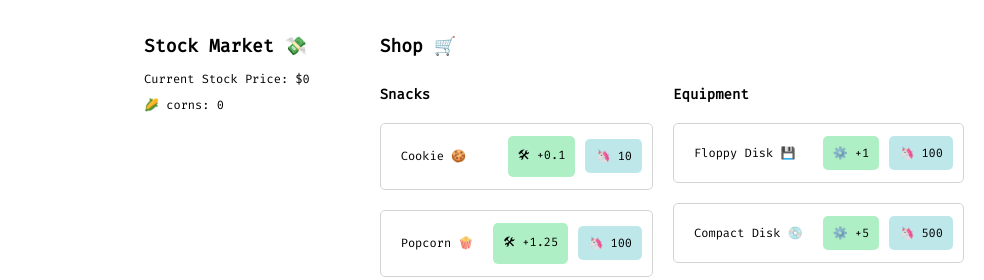
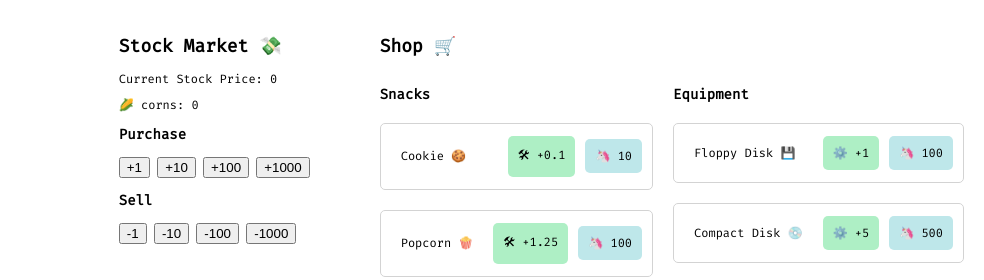
Before and after one commit to maaslalani/UnicornFarmer, a plain HTML site: page index.html in a window 1280 px wide. Shown: the top 280 px of the page, 296-1280 px from the left. Drawn offline with Linux system fonts and the light colour scheme.

Commit message:
Add stock buy/sell buttons

```diff
--- a/index.html
+++ b/index.html
@@ -22,13 +22,21 @@
 
   <section class="stock-market">
     <h2>Stock Market 💸</h2>
-    <div id="stocks">
-      <p>Current Stock Price: $<span id="price">0</span></p>
-      <p>🌽 corns: <span id="stocks">0</span></p>
-      <div id="purchase">
-      </div>
-      <div id="sell">
-      </div>
+    <p>Current Stock Price: <span id="price">0</span></p>
+    <p>🌽 corns: <span id="stocks">0</span></p>
+    <div id="purchase">
+      <h3>Purchase</h3>
+      <button onclick="player.invest(1)">+1</button>
+      <button onclick="player.invest(10)">+10</button>
+      <button onclick="player.invest(100)">+100</button>
+      <button onclick="player.invest(1000)">+1000</button>
+    </div>
+    <div id="sell">
+      <h3>Sell</h3>
+      <button onclick="player.liquidate(1)">-1</button>
+      <button onclick="player.liquidate(10)">-10</button>
+      <button onclick="player.liquidate(100)">-100</button>
+      <button onclick="player.liquidate(1000)">-1000</button>
     </div>
   </section>
 
```
